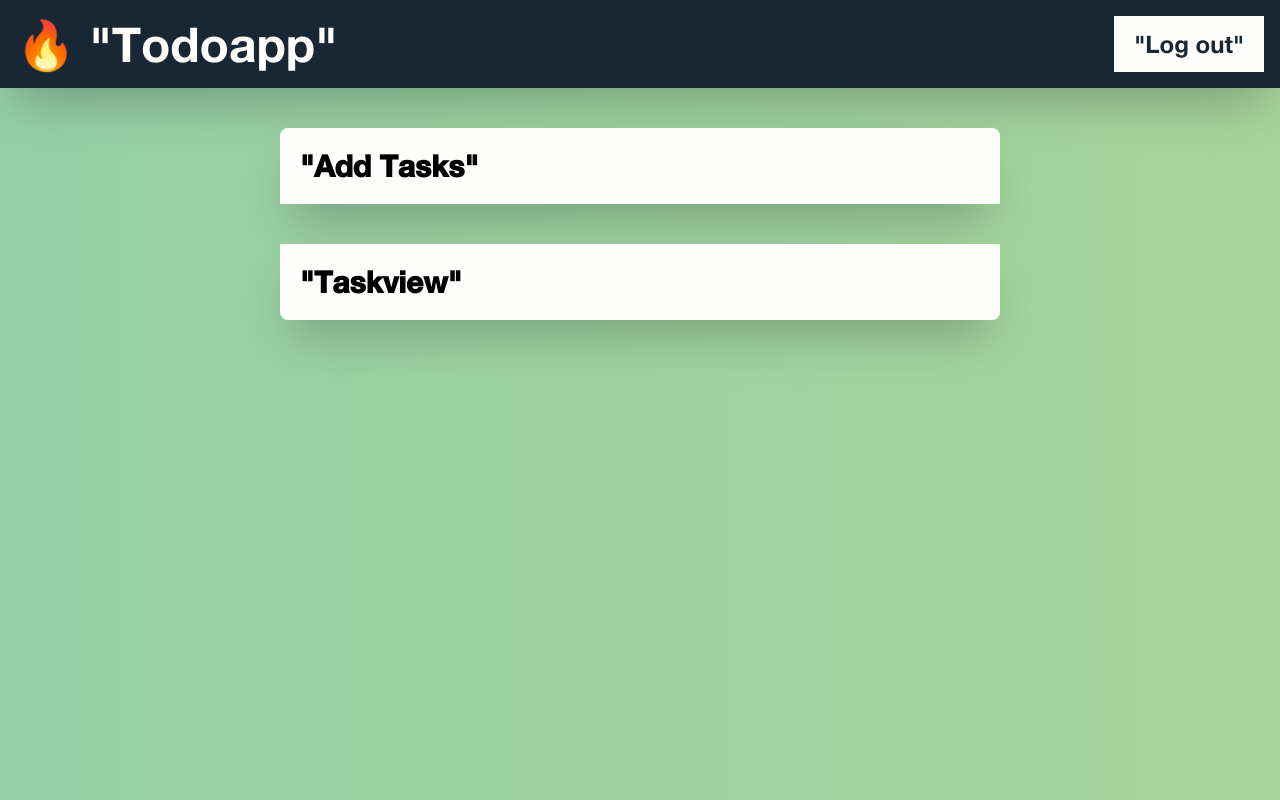
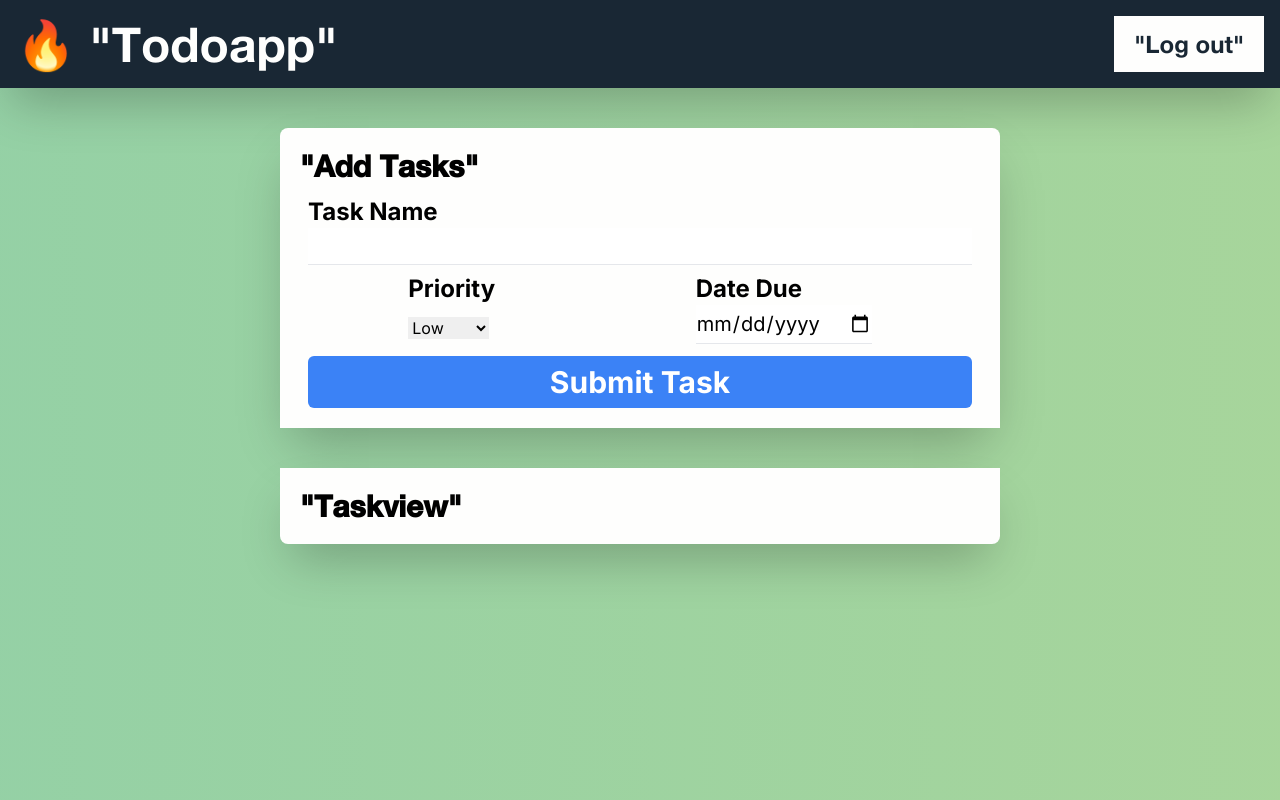
Before and after one commit to Parth099/Firebase-React-TodoApp, a React (Vite) app: page /tasks in a window 1280 px wide. Built offline with nearby package versions, Linux system fonts and the light colour scheme; no server answers; sample sign-in values are in the browser's storage.

Commit message:
got the ui ready to send firestore reqeusts

```diff
--- a/src/index.css
+++ b/src/index.css
@@ -1,6 +1,6 @@
 /* fonts */
 @import url("https://fonts.googleapis.com/css2?family=Poppins:wght@800&family=Roboto:ital,wght@0,400;0,500;1,500&display=swap");
-@import url("https://fonts.googleapis.com/css2?family=Inter:wght@400;500;600&display=swap");
+@import url('https://fonts.googleapis.com/css2?family=Inter:wght@300;400;500;600;700&display=swap');
 
 @font-face {
     font-family: "HNB";
--- a/src/routes/Tasks/Tasks.tsx
+++ b/src/routes/Tasks/Tasks.tsx
@@ -1,12 +1,12 @@
-import React, { useEffect } from "react";
+import React, { RefObject, useEffect, useRef, useState } from "react";
 import { useNavigate } from "react-router-dom";
 import { useAuth } from "../../contexts/authContext";
 
 import { db } from "../../../firebase-config";
 
 export default function TasksView() {
+    //auth stuff
     const authContext = useAuth();
-
     const navigate = useNavigate();
 
     //reroute on mount if they are not auth-ed
@@ -17,10 +17,74 @@ export default function TasksView() {
         }
     }, []);
 
+    //to show errors
+    const [addTaskError, setAddTaskError] = useState("");
+
+    //to lock submit button while sending db requests
+    const [sentRequest, setSentRequest] = useState(false);
+
+    //submit event
+    const taskNameRef = useRef() as RefObject<HTMLInputElement>;
+    const priorityRef = useRef() as RefObject<HTMLSelectElement>;
+    const dateRef = useRef() as RefObject<HTMLInputElement>;
+
+    const handleAddTask = () => {
+        const taskName = taskNameRef.current?.value;
+        const priority = priorityRef.current?.value;
+        const date = dateRef.current?.value;
+
+        if (!taskName || !priority || !date) {
+            setAddTaskError("Fill in each field");
+        }
+
+        // console.log(taskName, priority, date);
+        // send request here
+    };
+
     return (
         <div className="w-100 flex flex-col items-center secondary-font">
             <div className="task-card-cont-1 w-180 mt-10 p-5 bg-swhite rounded-t-lg shadow-2xl">
                 <div className="header-font font-semibold text-3xl">Add Tasks</div>
+                <form
+                    className="add-task-container mt-3 flex flex-col px-2"
+                    onSubmit={(e) => {
+                        e.preventDefault();
+                        handleAddTask();
+                    }}
+                >
+                    <label className="text-2xl font-bold" htmlFor="add-task">
+                        Task Name
+                    </label>
+                    <input type="text" id="add-task" className="border-b  py-1 text-xl" ref={taskNameRef} />
+                    <div className="flex justify-around mt-2">
+                        <div className="prioity flex flex-col items-start">
+                            {" "}
+                            <label className="text-2xl font-bold" htmlFor="add-task">
+                                Priority
+                            </label>
+                            <select name="cars" id="add-task" className="mt-3" ref={priorityRef}>
+                                <option value="Low" selected={true}>
+                                    Low
+                                </option>
+                                <option value="Medium">Medium</option>
+                                <option value="High">High</option>
+                            </select>
+                        </div>
+                        <div className="due-date flex flex-col items-start">
+                            <label className="text-2xl font-bold" htmlFor="due-date">
+                                Date Due
+                            </label>
+                            <input type="date" id="due-date" className="border-b py-1 text-xl" ref={dateRef} />
+                        </div>
+                    </div>
+                    <button
+                        disabled={sentRequest}
+                        type="submit"
+                        className="mt-3 py-2 text-3xl font-bold text-white rounded-md transition ease-in-out delay-150 duration-300 bg-blue-500 hover:bg-indigo-500"
+                    >
+                        Submit Task
+                    </button>
+                </form>
             </div>
             <div className="task-card-cont-1 w-180 mt-10 p-5 bg-swhite rounded-b-lg shadow-2xl">
                 <div className="header-font font-semibold text-3xl">Taskview</div>
```
